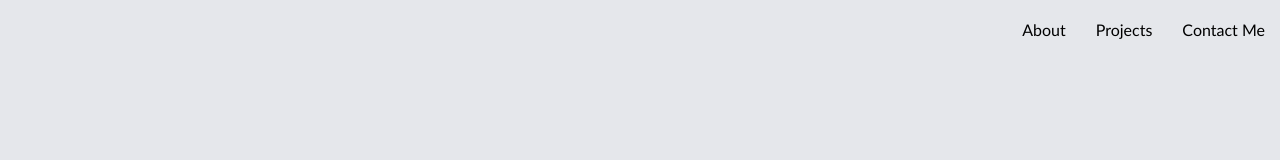
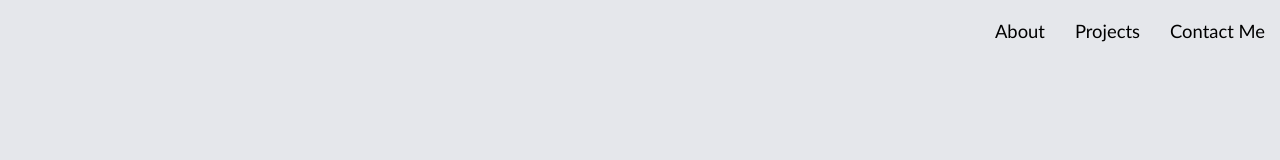
Before and after one commit to mbabey/personal-site, a React (Create React App) app in the folder front-end/: page / in a window 1280 px wide. Shown: the top 160 px of the page. Built offline with nearby package versions, Linux system fonts and the light colour scheme.

Commit message:
Increase size of nav items

```diff
--- a/front-end/src/styles/nav.css
+++ b/front-end/src/styles/nav.css
@@ -18,6 +18,8 @@
   padding: 0 15px 10px;
   cursor: pointer;
   position: relative;
+  font-size: 1.15em;
+  font-weight: 500;
 }
 
 #nav li::after {
```
